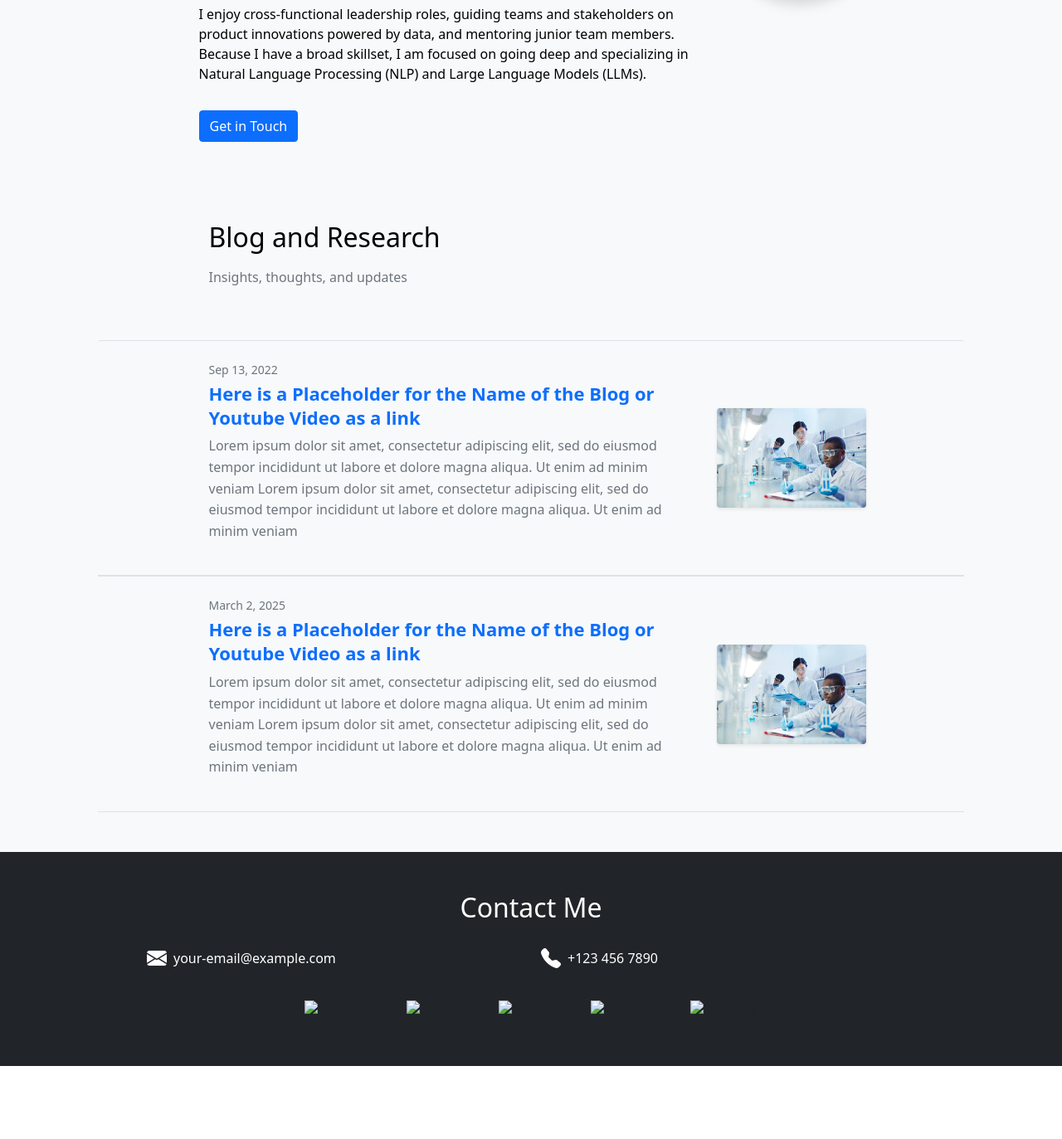
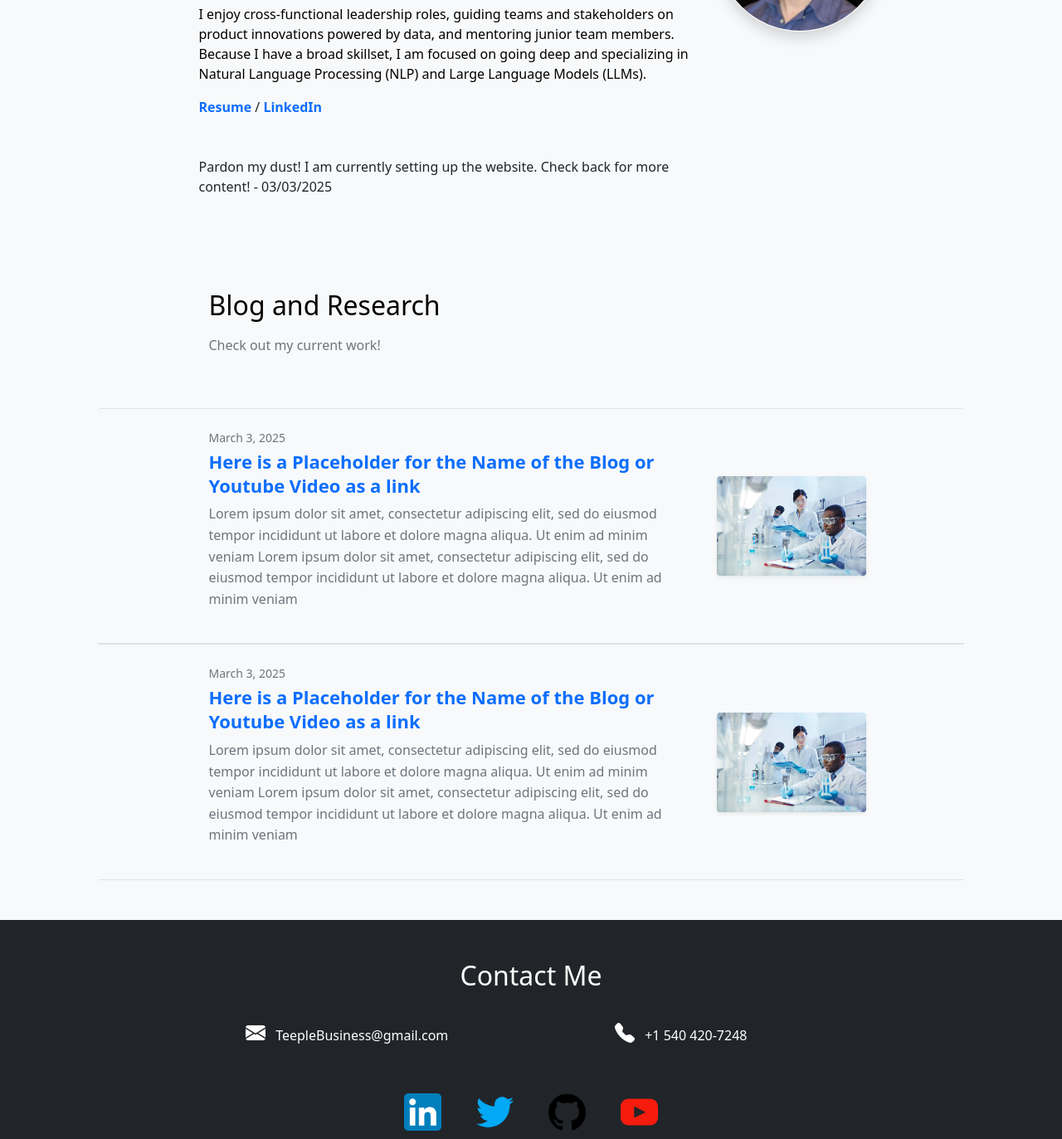
Before and after one commit to ChrisTeeple/ChrisTeeple.github.io, a plain HTML site: page index.html in a window 1280 px wide. Shown: the part 425-1798 px from the top of the page at 83% size. Before the commit the page ends 1710 px from the top, so only its background shows below. Drawn offline with nearby package versions, Linux system fonts and the light colour scheme.

Commit message:
Fixing broken links

```diff
--- a/index.html
+++ b/index.html
@@ -4,6 +4,7 @@
     <meta charset="UTF-8">
     <meta name="viewport" content="width=device-width, initial-scale=1.0">
     <title>Chris Teeple</title>
+    <link rel="icon" href="images/about/chris_headshot.jpg">
 
     <!-- Bootstrap CSS -->
     <link href="https://cdn.jsdelivr.net/npm/bootstrap@5.1.3/dist/css/bootstrap.min.css" rel="stylesheet">
@@ -60,7 +61,18 @@
                         specializing in Natural Language Processing (NLP) and Large Language Models (LLMs).
 
                     </p>
-                    <a href="#contact" class="btn btn-primary mt-3">Get in Touch</a>
+                    <!-- Check out my <a href="https://drive.google.com/file/d/16vdekUT08FxEhovNrsdU5pHc-_s6cri1/view?usp=sharing"
+                     class="btn btn-primary">Resume</a> and my  -->
+                     <a href="https://drive.google.com/file/d/16vdekUT08FxEhovNrsdU5pHc-_s6cri1/view?usp=sharing"
+                     class="text-primary text-decoration-none blog-title"
+                     style="font-weight:600">Resume</a> /
+                     <a href="https://www.linkedin.com/in/christopher-teeple-295147b3/"
+                     class="text-primary text-decoration-none blog-title"
+                     style="font-weight:600">LinkedIn</a>
+                    <p>
+                        <br></br>
+                        Pardon my dust! I am currently setting up the website. Check back for more content! - 03/03/2025
+                    </p>
                 </div>
                 <!-- Image Column (Image on Right, Even Closer & Larger) -->
                 <div class="col-lg-2 text-center d-flex justify-content-center ms-4">
@@ -79,9 +91,9 @@
             <div class="row d-flex align-items-center justify-content-center">
                 <div class="col-lg-7 text-decoration mb-5">
                     <h2 class="mb-3 text-black">Blog and Research</h2>
-                    <p class="text-muted">Insights, thoughts, and updates</p>
+                    <p class="text-muted">Check out my current work!</p>
                 </div>
-                <div class="col-lg-2" >
+                <div class="col-lg-2">
                 </div>
             </div>
 
@@ -93,7 +105,7 @@
                     onmouseout="this.style.backgroundColor='#f8f9fa'">
                     <div class="row d-flex align-items-center justify-content-center">
                         <div class="col-lg-7">
-                            <p class="text-muted mb-1 small" style="font-size: 14px;">Sep 13, 2022</p>
+                            <p class="text-muted mb-1 small" style="font-size: 14px;">March 3, 2025</p>
                             <h4 class="fw-bold">
                                 <a href="#" class="text-primary text-decoration-none blog-title"
                                 style="font-size: 22px; font-weight: 600;">Here is a Placeholder for the Name of the Blog or
@@ -119,7 +131,7 @@
                     onmouseout="this.style.backgroundColor='#f8f9fa'">
                     <div class="row d-flex align-items-center justify-content-center">
                         <div class="col-lg-7">
-                            <p class="text-muted mb-1 small" style="font-size: 14px;">March 2, 2025</p>
+                            <p class="text-muted mb-1 small" style="font-size: 14px;">March 3, 2025</p>
                             <h4 class="fw-bold">
                                 <a href="#" class="text-primary text-decoration-none blog-title"
                                 style="font-size: 22px; font-weight: 600;">Here is a Placeholder for the Name of the Blog or Youtube Video as a link</a>
@@ -164,32 +176,30 @@
         </div>
     </nav>
 
-    <!-- Bootstrap JS and Popper.js -->
-    <script src="https://cdn.jsdelivr.net/npm/@popperjs/core@2.11.6/dist/umd/popper.min.js"></script>
-    <script src="https://cdn.jsdelivr.net/npm/bootstrap@5.1.3/dist/js/bootstrap.min.js"></script>
-
-</body>
-</html>
-
     <!-- Contact Me Section -->
     <section id="contact" class="bg-dark text-white py-5">
-    <div class="container">
+        <div class="container container px-lg-5">
+            <div class="row d-flex align-items-center justify-content-center">
             <!-- Contact Me Header -->
                 <div class="text-center mb-4">
                     <h2>Contact Me</h2>
                 </div>
+            </div>
 
             <!-- Contact Information -->
-        <div class="row justify-content-center mb-4">
+            <div class="row d-flex align-items-center justify-content-center">
+                <div class="col-lg-2">
+                </div>
                 <!-- Email -->
-            <div class="col-12 col-md-5 d-flex align-items-center mb-3 mb-md-0">
+                <div class="col-lg-5 text-decoration mb-5">
                     <i class="bi bi-envelope-fill me-2" style="font-size: 1.5rem;"></i>
-                <a href="mailto:your-email@example.com" class="text-white text-decoration-none">your-email@example.com</a>
+                    <a href="mailto:TeepleBusiness@gmail.com" class="text-white text-decoration-none">TeepleBusiness@gmail.com</a>
                 </div>
-            <!-- Phone Number -->
-            <div class="col-12 col-md-5 d-flex align-items-center">
+                <div class="col-lg-5 text-decoration mb-5">
                     <i class="bi bi-telephone-fill me-2" style="font-size: 1.5rem;"></i>
-                <a href="tel:+1234567890" class="text-white text-decoration-none">+123 456 7890</a>
+                    <a href="tel:+15404207248" class="text-white text-decoration-none">+1 540 420-7248</a>
+                </div>
+                <div class="col-lg-2">
                 </div>
             </div>
 
@@ -198,28 +208,26 @@
                 <div class="d-flex justify-content-center">
                     <!-- LinkedIn -->
                     <a href="https://www.linkedin.com/in/your-profile" target="_blank" class="btn btn-pink mx-2" data-bs-toggle="tooltip" title="LinkedIn">
-                    <img src="icons/linkedin.png" alt="LinkedIn" style="width: 30px; height: 30px;">
+                        <img src="icons/linkedin.png" alt="LinkedIn" style="width: 45px; height: 45px;">
                     </a>
                     <!-- Twitter -->
                     <a href="https://twitter.com/your-profile" target="_blank" class="btn btn-pink mx-2" data-bs-toggle="tooltip" title="Twitter">
-                    <img src="icons/twitter.png" alt="Twitter" style="width: 30px; height: 30px;">
+                        <img src="icons/twitter.png" alt="Twitter" style="width: 45px; height: 45px;">
                     </a>
                     <!-- GitHub -->
                     <a href="https://github.com/your-profile" target="_blank" class="btn btn-pink mx-2" data-bs-toggle="tooltip" title="GitHub">
-                    <img src="icons/github.png" alt="GitHub" style="width: 30px; height: 30px;">
-                </a>
-                <!-- Medium -->
-                <a href="https://medium.com/@your-profile" target="_blank" class="btn btn-pink mx-2" data-bs-toggle="tooltip" title="Medium">
-                    <img src="icons/medium.png" alt="Medium" style="width: 30px; height: 30px;">
+                        <img src="icons/github.png" alt="GitHub" style="width: 45px; height: 45px;">
                     </a>
                     <!-- YouTube -->
                     <a href="https://www.youtube.com/c/your-channel" target="_blank" class="btn btn-pink mx-2" data-bs-toggle="tooltip" title="YouTube">
-                    <img src="icons/youtube.png" alt="YouTube" style="width: 30px; height: 30px;">
+                        <img src="icons/youtube.png" alt="YouTube" style="width: 45px; height: 45px;">
                     </a>
                 </div>
             </div>
         </div>
     </section>
+</body>
+</html>
 
 <!-- Bootstrap JS and Popper (for tooltips) -->
 <script src="https://cdn.jsdelivr.net/npm/@popperjs/core@2.11.6/dist/umd/popper.min.js"></script>
```
Also changed, not shown: icons/github.png (added), icons/linkedin.png (added), icons/medium.png (added), icons/twitter.png (added), icons/youtube.png (added). Lines whose indentation alone changed are shown as unchanged.
